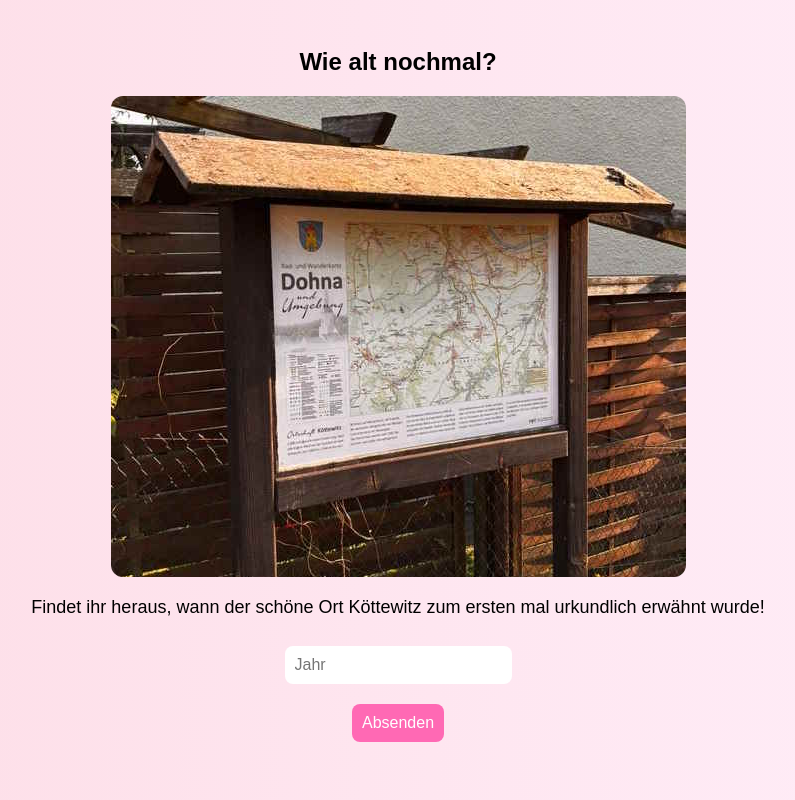
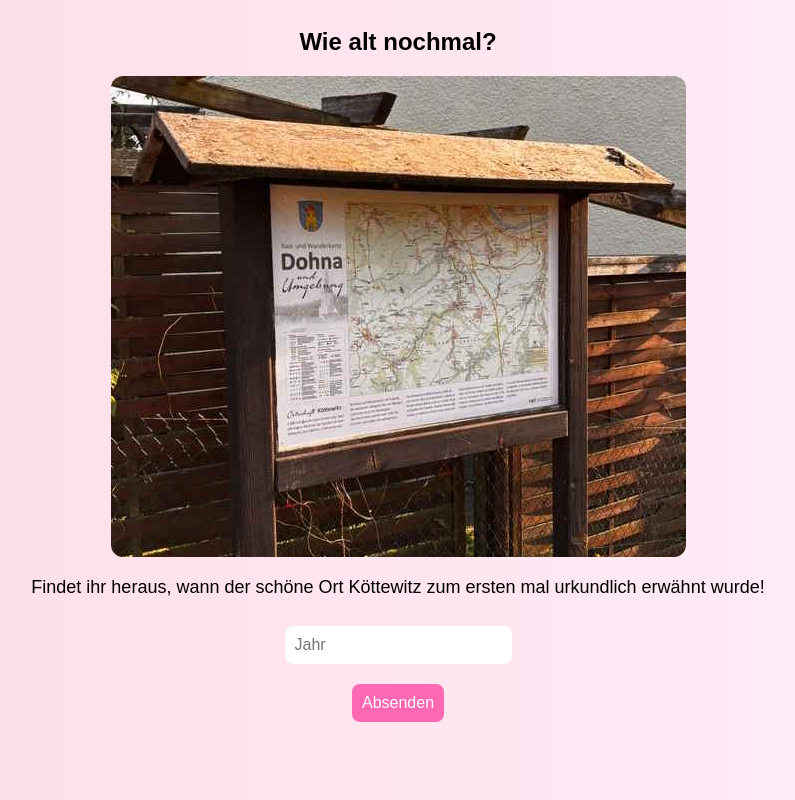
Before and after one commit to olekaufmann/Schnitzeljagd2025, a plain HTML site: page wegweiser.html in a window 1280 px wide. Shown: the whole page, without its empty margins (242-1037 px from the left). Drawn offline with Linux system fonts and the light colour scheme.

Commit message:
Update wegweiser.html

```diff
--- a/wegweiser.html
+++ b/wegweiser.html
@@ -6,14 +6,14 @@
   <title>Weg</title>
   <style>
     body {
-      margin: 0;
+      margin: height: 100vh;;
       font-family: 'Arial', cursive, sans-serif;
       background: linear-gradient(to right, #fddde6, #ffeef9);
       display: flex;
       flex-direction: column;
       align-items: center;
       justify-content: center;
-      height: 100vh;
+
       text-align: center;
     }
     img {
```
